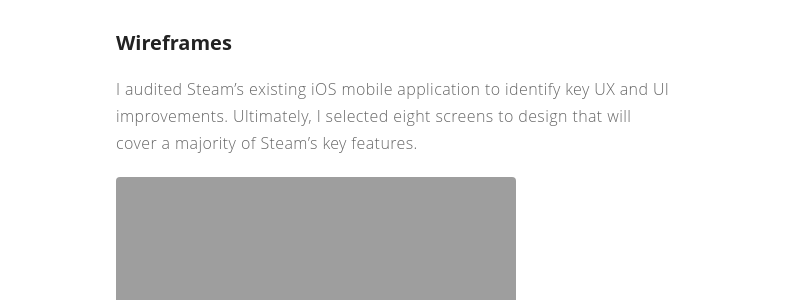
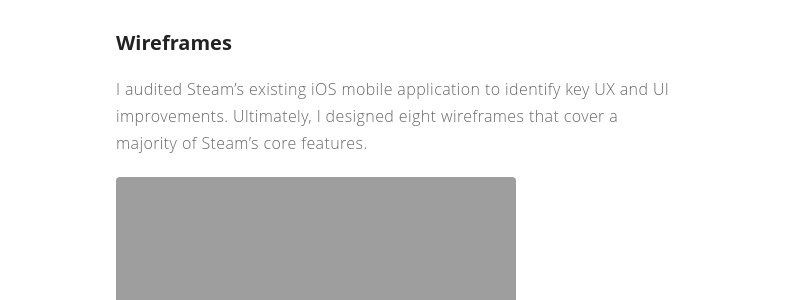
Before and after one commit to Nicholasdgiles/nicholasgiles.github.io, a Jekyll site: the page built from _posts/2021-12-07-steam-redesign.markdown, in a window 1280 px wide and 900 px high, scrolled down 2810 px. Shown: the part 182-482 px from the top of the window, without its empty margins (244-1035 px from the left). Built offline with Jekyll 4.4.1, drawn with Linux system fonts in a browser that asks for light colours.

Commit message:
steam_updates

```diff
--- a/_posts/2021-12-07-steam-redesign.markdown
+++ b/_posts/2021-12-07-steam-redesign.markdown
@@ -35,7 +35,7 @@ The design system utilizes the existing Steam color scheme with an updated selec
 <img src="http://nicholasgiles.com/assets/images/steam_redesign/styleguide.jpg" class="bigger-image" alt="Steam Redesign Hero Image" />
 
 ### Wireframes
-I audited Steam's existing iOS mobile application to identify key UX and UI improvements. Ultimately, I selected eight screens to design that will cover a majority of Steam's key features.
+I audited Steam's existing iOS mobile application to identify key UX and UI improvements. Ultimately, I designed eight wireframes that cover a majority of Steam's core features.
 
 <img src="http://nicholasgiles.com/assets/images/steam_redesign/wireframes/1security.png" alt="Steam Redesign Key Wireframes" />
 <img src="http://nicholasgiles.com/assets/images/steam_redesign/wireframes/2profile_setup.png" alt="Steam Redesign Key Wireframes" />
```
Also changed, not shown: assets/images/plantcare/product_marketing1.jpg.
